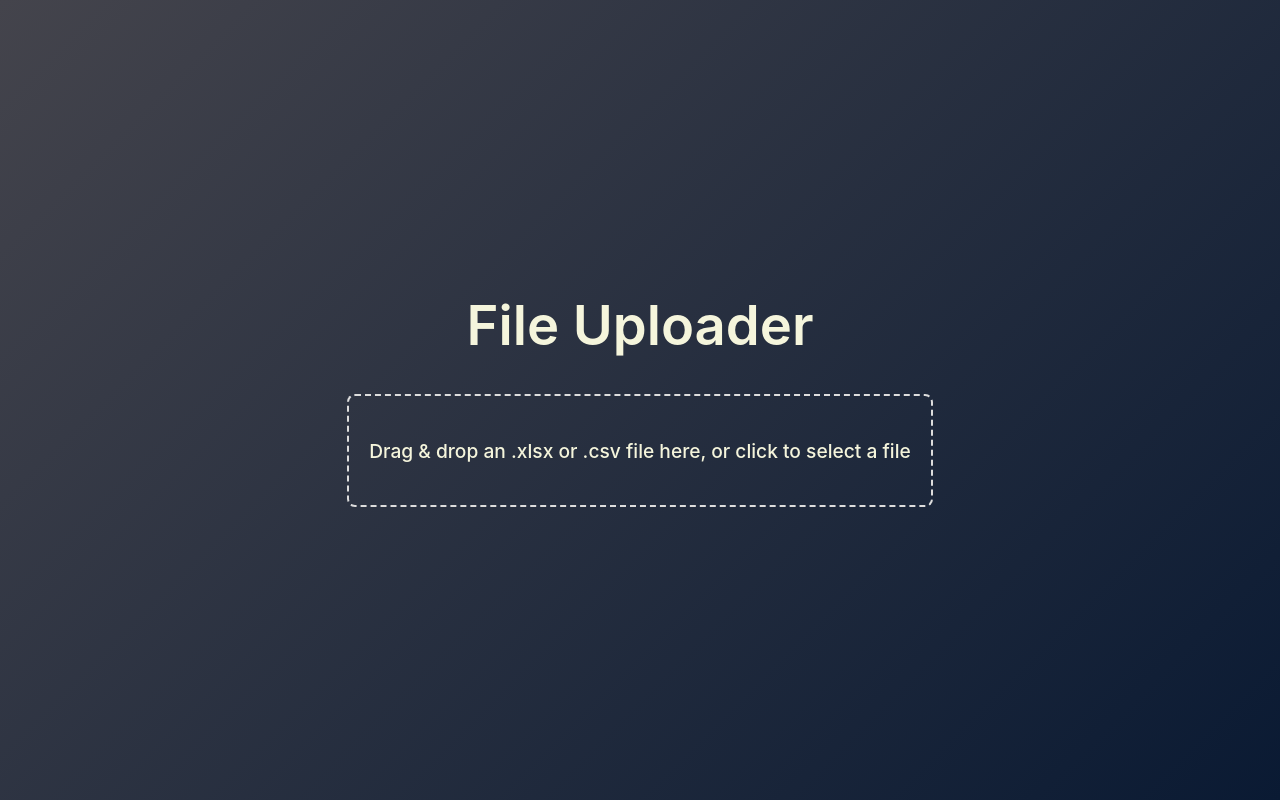
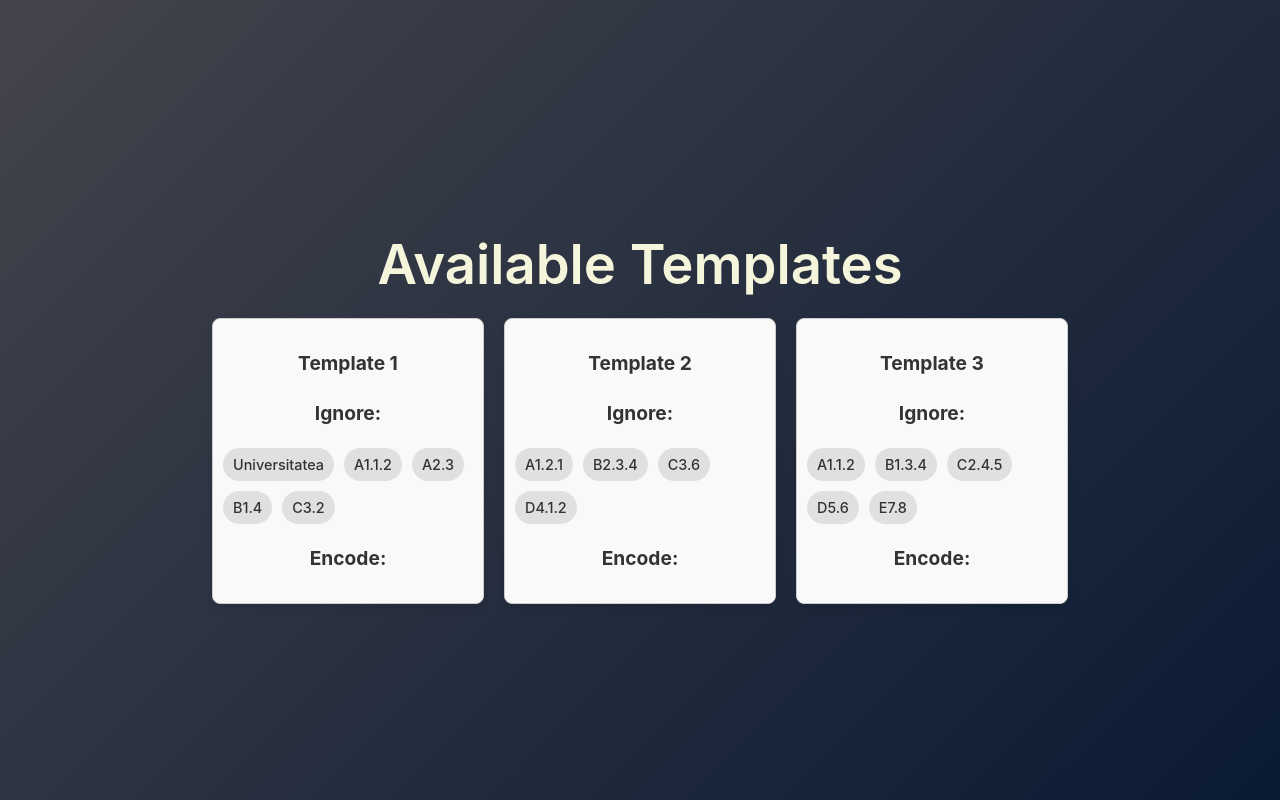
Before and after one commit to skolumban-ex/qualitas-support, a React (Vite) app in the folder frontend/my-react-app/: page /templates-list in a window 1280 px wide. Built offline with nearby package versions, Linux system fonts and the light colour scheme.

Commit message:
behozva listazas funkcio de csak filebol a publik mappabol (templateList ben vannak a filok nevei)

```diff
--- a/frontend/my-react-app/package.json
+++ b/frontend/my-react-app/package.json
@@ -19,6 +19,7 @@
     "react": "^18.3.1",
     "react-dom": "^18.3.1",
     "react-dropzone": "^14.2.10",
+    "react-router-dom": "^6.28.0",
     "xlsx": "^0.18.5"
   },
   "devDependencies": {
--- /dev/null
+++ b/frontend/my-react-app/public/templates/template1.json
@@ -0,0 +1,9 @@
+{
+    "ignore": [
+      "Universitatea",
+      "A1.1.2",
+      "A2.3",
+      "B1.4",
+      "C3.2"
+    ]
+  }
--- /dev/null
+++ b/frontend/my-react-app/public/templates/template2.json
@@ -0,0 +1,8 @@
+{
+    "ignore": [
+      "A1.2.1",
+      "B2.3.4",
+      "C3.6",
+      "D4.1.2"
+    ]
+  }
--- /dev/null
+++ b/frontend/my-react-app/public/templates/template3.json
@@ -0,0 +1,9 @@
+{
+    "ignore": [
+      "A1.1.2",
+      "B1.3.4",
+      "C2.4.5",
+      "D5.6",
+      "E7.8"
+    ]
+  }
--- /dev/null
+++ b/frontend/my-react-app/public/templates/templateList.json
@@ -0,0 +1,5 @@
+[
+  "template1.json",
+  "template2.json",
+  "template3.json"
+]
--- a/frontend/my-react-app/src/App.jsx
+++ b/frontend/my-react-app/src/App.jsx
@@ -1,12 +1,27 @@
-// App.js
+// App.jsx
 import React from 'react';
+import { BrowserRouter as Router, Route, Routes, useLocation } from 'react-router-dom';
 import FileUploader from './components/FileUploader';
+import TemplateList from './components/TemplateList';
 
 function App() {
   return (
+    <Router>
+      <Main />
+    </Router>
+  );
+}
+
+function Main() {
+  const location = useLocation();
+
+  return (
     <div style={{ textAlign: 'center', padding: '20px' }}>
-      <h1>File Uploader</h1>
-      <FileUploader />
+      {location.pathname === '/' && <h1>File Uploader</h1>}
+      <Routes>
+        <Route path="/" element={<FileUploader />} />
+        <Route path="/templates-list" element={<TemplateList />} />
+      </Routes>
     </div>
   );
 }
--- a/frontend/my-react-app/src/components/FileUploader.jsx
+++ b/frontend/my-react-app/src/components/FileUploader.jsx
@@ -14,6 +14,10 @@ function FileUploader() {
   const [jsonOutput, setJsonOutput] = useState({});
   const [selectedAction, setSelectedAction] = useState('none');
   const [temporaryEncodedValues, setTemporaryEncodedValues] = useState({});
+
+  const openTemplateList = () => {
+    window.open('/templates-list', '_blank');
+  };
 
   const onDrop = async (acceptedFiles) => {
     const file = acceptedFiles[0];
@@ -146,7 +150,10 @@ function FileUploader() {
   const { getRootProps, getInputProps } = useDropzone({ onDrop, accept: '.xlsx, .csv' });
 
   return (
+
     <div className="file-uploader">
+       <button onClick={openTemplateList}>List Templates</button>
+
       <div {...getRootProps()} className="dropzone">
         <input {...getInputProps()} />
         <p>Drag & drop an .xlsx or .csv file here, or click to select a file</p>
--- /dev/null
+++ b/frontend/my-react-app/src/components/TemplateList.css
@@ -0,0 +1,59 @@
+.templates-container {
+    display: flex;
+    flex-wrap: wrap;
+    justify-content: center;
+    gap: 20px;
+    margin-top: 20px;
+  }
+
+  .template {
+    border: 1px solid #ccc;
+    padding: 10px;
+    width: 250px;
+    border-radius: 8px;
+    box-shadow: 0 4px 8px rgba(0, 0, 0, 0.1);
+    background-color: #f9f9f9;
+  }
+
+  h3 {
+    font-size: 1.2rem;
+    color: #333;
+    text-align: center;
+  }
+
+  .ignore-container {
+    margin-top: 10px;
+  }
+
+  .ignore-list {
+    display: flex;
+    flex-wrap: wrap;
+    gap: 10px;
+    margin-top: 10px;
+  }
+
+  .ignore-item {
+    background-color: #e0e0e0;
+    padding: 5px 10px;
+    border-radius: 20px;
+    font-size: 0.9rem;
+    color: #333;
+    text-transform: capitalize;
+    cursor: pointer;
+  }
+
+  .ignore-item:hover {
+    background-color: #c0c0c0;
+  }
+
+  @media (max-width: 767px) {
+    .templates-container {
+      flex-direction: column;
+      align-items: center;
+    }
+
+    .template {
+      width: 100%;
+      max-width: 350px;
+    }
+  }
--- /dev/null
+++ b/frontend/my-react-app/src/components/TemplateList.jsx
@@ -0,0 +1,67 @@
+import React, { useEffect, useState } from 'react';
+import './TemplateList.css';
+
+function TemplateList() {
+  const [templates, setTemplates] = useState([]);
+
+  useEffect(() => {
+    const fetchTemplates = async () => {
+      try {
+        const response = await fetch('/templates/templateList.json');
+        const fileList = await response.json();
+
+        const templatesData = await Promise.all(
+          fileList.map(async (filename) => {
+            const templateResponse = await fetch(`/templates/${filename}`);
+            return await templateResponse.json();
+          })
+        );
+
+        setTemplates(templatesData);
+      } catch (error) {
+        console.error('Error fetching templates:', error);
+      }
+    };
+
+    fetchTemplates();
+  }, []);
+
+  return (
+    <div style={{ textAlign: 'center', padding: '20px' }}>
+      <h1>Available Templates</h1>
+      <div className="templates-container">
+        {templates.length > 0 ? (
+          templates.map((template, index) => (
+            <div key={index} className="template">
+              <h3>Template {index + 1}</h3>
+              <div className="ignore-container">
+                <h3>Ignore:</h3>
+                <div className="ignore-list">
+                  {template.ignore.map((item, itemIndex) => (
+                    <span key={itemIndex} className="ignore-item">
+                      {item}
+                    </span>
+                  ))}
+                </div>
+                <h3>Encode:</h3>
+                <div className="ignore-list">
+                  {/*{template.encode.map((item, itemIndex) => (
+                    <span key={itemIndex} className="ignore-item">
+                      {item}
+                    </span>
+                  ))}*/}
+
+
+                </div>
+              </div>
+            </div>
+          ))
+        ) : (
+          <p>No templates available.</p>
+        )}
+      </div>
+    </div>
+  );
+}
+
+export default TemplateList;
```
Also changed, not shown: 1 other file (tests, documents, lock files or other folders).
